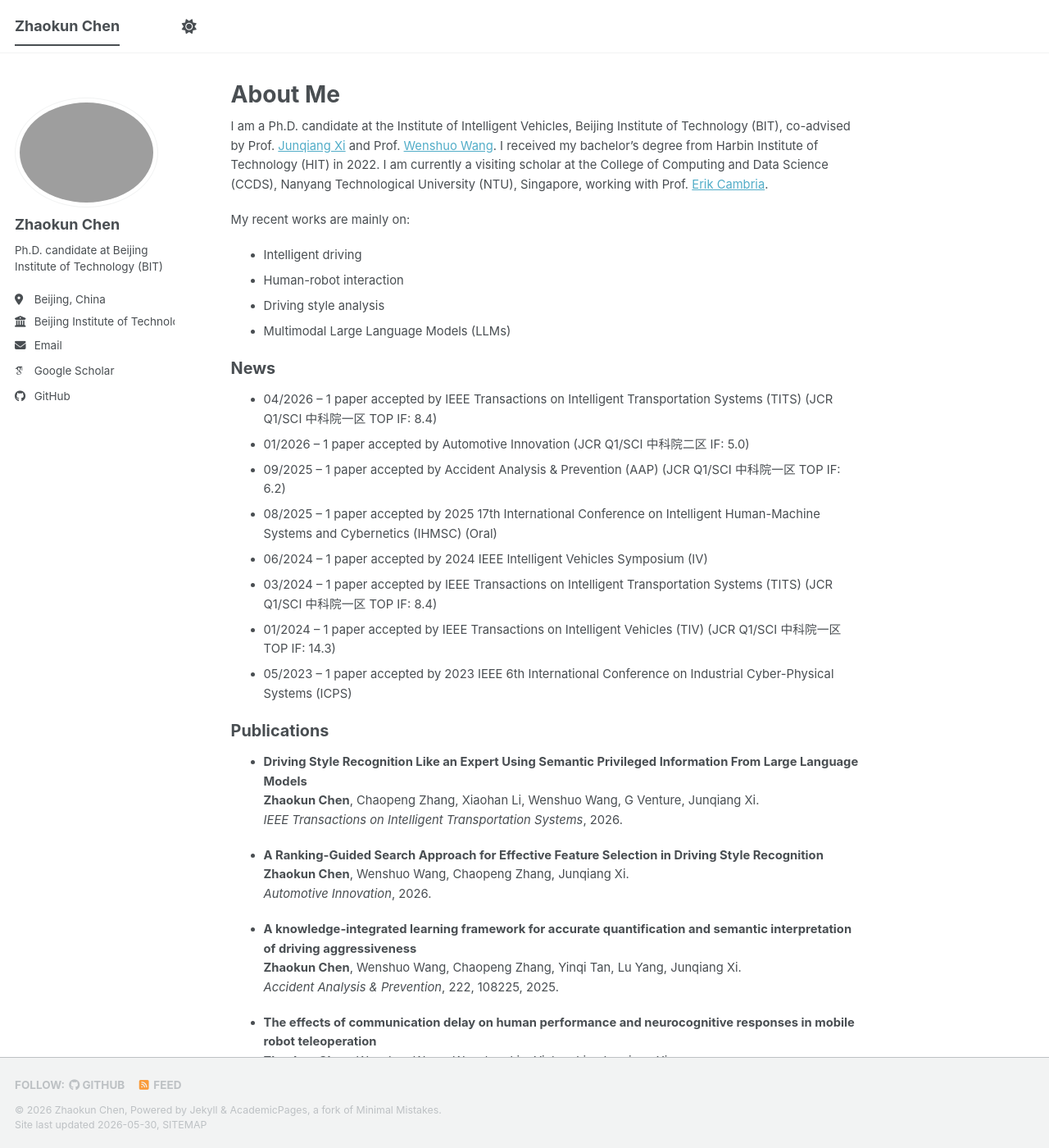
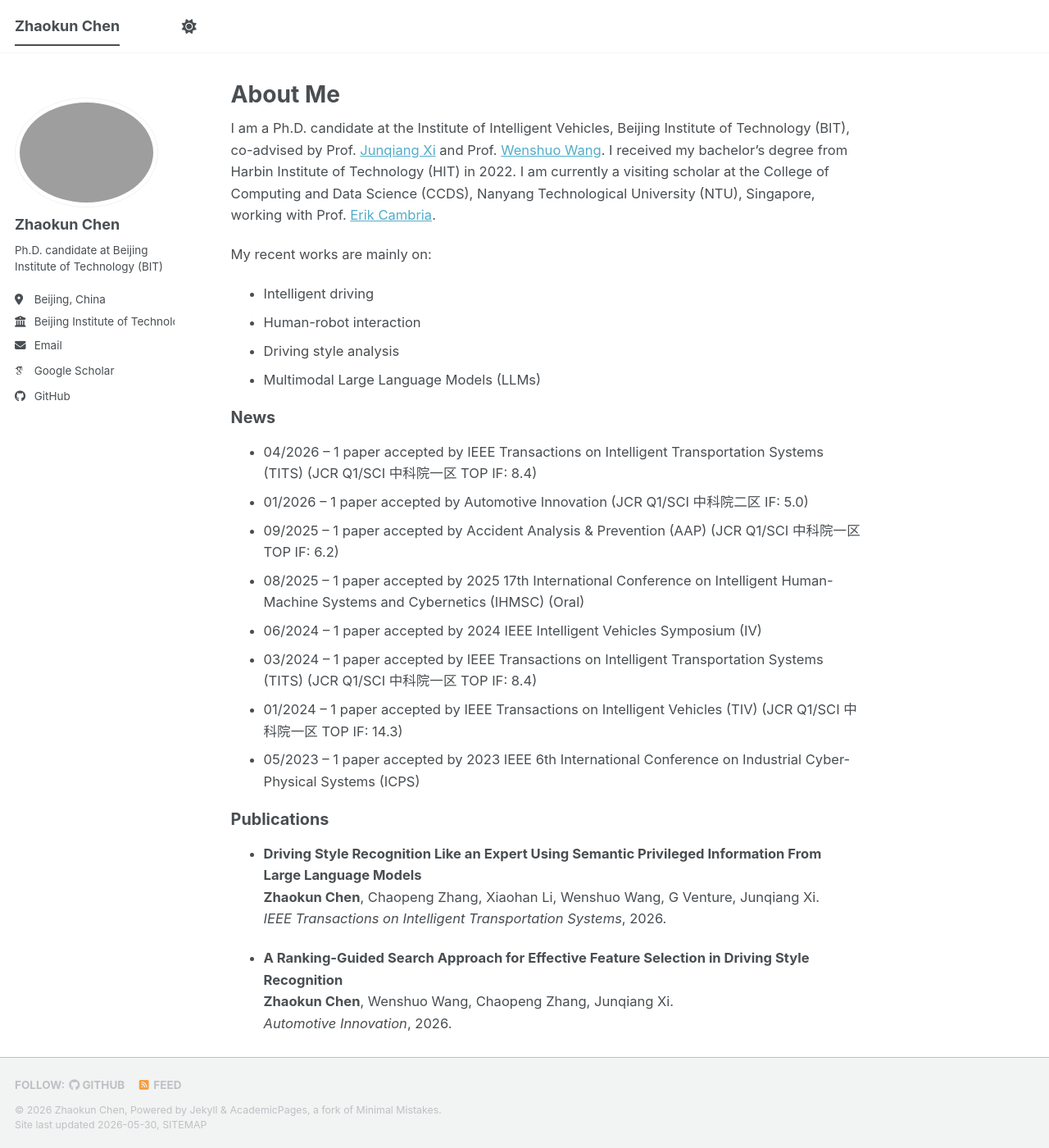
Before and after one commit to zhaokun-bit/zhaokun-bit.github.io, a Jekyll site: the page built from _pages/about.md, in a window 1280 px wide and 1400 px high. Shown: the whole window at 82% size. Built offline with Jekyll 4.4.1, drawn with Linux system fonts in a browser that asks for light colours; some web fonts are replaced; a script bundle is joined from its source files by our own code; library files that are not in the unit come from our copies.

Commit message:
Update main.scss

```diff
--- a/assets/css/main.scss
+++ b/assets/css/main.scss
@@ -44,7 +44,7 @@
 
 /* 🎓 自定义学术主页右侧主内容区字号（确保所有大标题大小完全一致） */
 .page__content {
-  font-size: 0.8rem !important; /* 整体正文字号 */
+  font-size: 0.9rem !important; /* 整体正文字号 */
 
   /* 🌟 核心改动：把 h1 和 h2 绑定在一起，强制让 About Me、News、Publications、Review Services 大小绝对一致 */
   h1, .page__title, h2 {
@@ -59,7 +59,7 @@
   }
 
   p, li {
-    font-size: 0.82rem !important; /* 正文字体大小统一 */
+    font-size: 0.92rem !important; /* 正文字体大小统一 */
     line-height: 1.6 !important; /* 保持精致行间距 */
   }
 }
```
